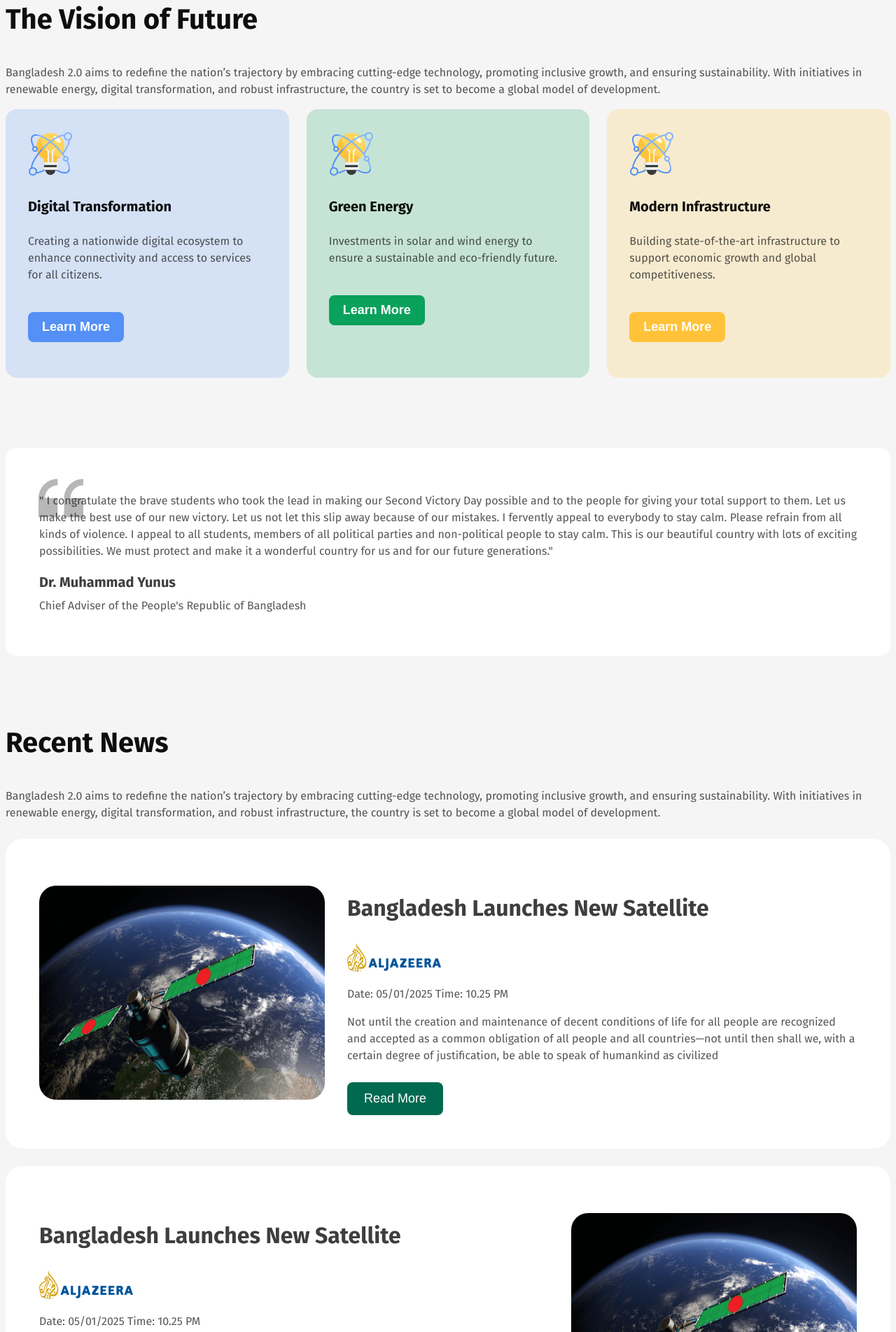
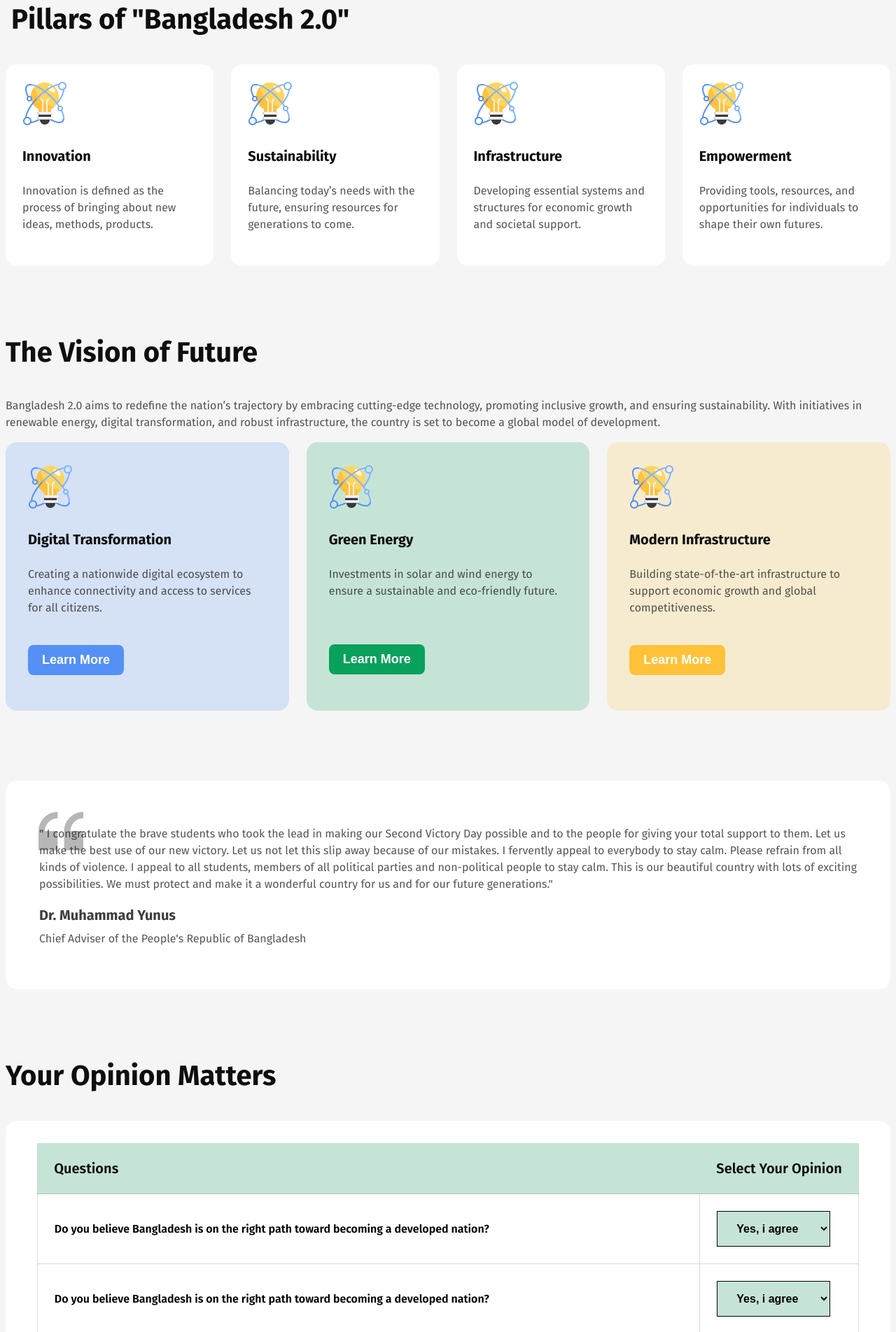
Before and after one commit to Diya-Purkayastha/bangladesh-2.0-site, a plain HTML site: page index.html in a window 1280 px wide. Shown: the part 896-2800 px from the top of the page at 70% size. Drawn offline with Linux system fonts and the light colour scheme.

Commit message:
optional section added

```diff
--- a/index.html
+++ b/index.html
@@ -33,6 +33,33 @@
                 <img src="./assets/hero.png" alt="">
             </div>
         </section>
+        <!-- pillars section -->
+         <section class="pillars">
+            <h3 class="pillars-title">Pillars of "Bangladesh 2.0"</h3>
+            <div class="pillars-cards">
+                <div class="pillars-card">
+                    <img src="./assets/card-icon.png" alt="">
+                    <h4 class="card-title">Innovation</h4>
+                    <p class="card-description description">Innovation is defined as the process of bringing about new ideas, methods, products. </p>
+                </div>
+                <div class="pillars-card">
+                    <img src="./assets/card-icon.png" alt="">
+                    <h4 class="card-title">Sustainability</h4>
+                    <p class="card-description description">Balancing today’s needs with the future, ensuring resources for generations to come. </p>
+                </div>
+                <div class="pillars-card">
+                    <img src="./assets/card-icon.png" alt="">
+                    <h4 class="card-title">Infrastructure</h4>
+                    <p class="card-description description">Developing essential systems and structures for economic growth and societal support. </p>
+                </div>
+                <div class="pillars-card">
+                    <img src="./assets/card-icon.png" alt="">
+                    <h4 class="card-title">Empowerment</h4>
+                    <p class="card-description description">Providing tools, resources, and opportunities for individuals to shape their own futures. </p>
+                </div>
+            </div>
+
+         </section>
         <!-- vision of future section -->
          <section class="vision">
             <h3 class="vision-title">The Vision of Future</h3>
@@ -71,6 +98,49 @@
             </div>
 
          </section>
+         <!-- opinion section -->
+          <section class="opinion">
+            <h3 class="opinion-title">Your Opinion Matters</h3>
+            <div class="opinion-content">
+                <table>
+                    <thead>
+                        <tr>
+                            <td>Questions</td>
+                            <td>Select Your Opinion</td>
+                        </tr>
+                    </thead>
+                    <tbody>
+                        <tr>
+                            <td class="body-td">Do you believe Bangladesh is on the right path toward becoming a developed nation?</td>
+                            <td>
+                                <select name="" id="">
+                                    <option value="">Yes, i agree</option>
+                                    <option value="">No, i disagree</option>
+                                </select>
+                            </td>
+                        </tr>
+                        <tr>
+                            <td class="body-td">Do you believe Bangladesh is on the right path toward becoming a developed nation?</td>
+                            <td>
+                                <select name="" id="">
+                                    <option value="">Yes, i agree</option>
+                                    <option value="">No, i disagree</option>
+                                </select>
+                            </td>
+                        </tr>
+                        <tr>
+                            <td class="body-td">Do you believe Bangladesh is on the right path toward becoming a developed nation?</td>
+                            <td>
+                                <select name="" id="">
+                                    <option value="">Yes, i agree</option>
+                                    <option value="">No, i disagree</option>
+                                </select>
+                            </td>
+                        </tr>
+                    </tbody>
+                </table>
+            </div>
+          </section>
         <!-- recent news section -->
          <section class="recent-news">
             <h3 class="recent-news-title vision-title">Recent News</h3>
--- a/style/style.css
+++ b/style/style.css
@@ -97,6 +97,24 @@ body{
     margin-top: 40px;
     padding:  17px 34px;
  }
+ /* pillars style */
+ .pillars-title{
+   font-size: 40px;
+   font-weight: bold;
+   color: #0E0E0E;
+   padding-left: 8px;
+ }
+ .pillars-cards{
+   display: flex;
+   gap: 25px;
+ }
+ .pillars-card{
+   width: 300px;
+   height: 240px;
+   border-radius: 16px;
+   background-color: #FFFFFF;
+   padding: 24px;
+ }
  /* quotation style */
  .quotation{
    border-radius: 16px;
@@ -123,6 +141,46 @@ body{
  .quotation-description1{
    margin: 0px;
    margin-top: -10px;
+ }
+ /* opinion style */
+ .opinion-title{
+   font-size: 40px;
+   font-weight: bold;
+   color: #0E0E0E;
+ }
+ .opinion-content{
+   background-color: #FFFFFF;
+   padding: 32px;
+   border-radius: 16px;
+ }
+ .opinion-content thead td{
+   font-size: 20px;
+   color: #0E0E0E;
+   font-weight: 600;
+ }
+ select{
+   padding: 15px 20px 15px 15px;
+   background-color: #C6E4D6;
+   border: 1px solid black;
+   text-align: center;
+   font-weight: 600;
+   font-size: 16px;
+ }
+ table{
+   border-collapse: collapse;
+   margin: 0 auto;
+ }
+ td{
+   font-weight: 600;
+   padding: 24px;
+   border: 1px solid rgba(14, 14, 14, 0.15);
+ }
+ .body-td{
+   padding-right: 300px;
+ }
+ thead td{
+   background-color: #C6E4D6;
+   border: none;
  }
  /* vision of future style */
  .vision-card{
@@ -163,6 +221,7 @@ body{
  }
  .card-type1 button {
     background-color: #09A15C;
+    margin-top: 48px;
  }
  .card-type1 button:hover {
     background-color: #01cb70;
```
